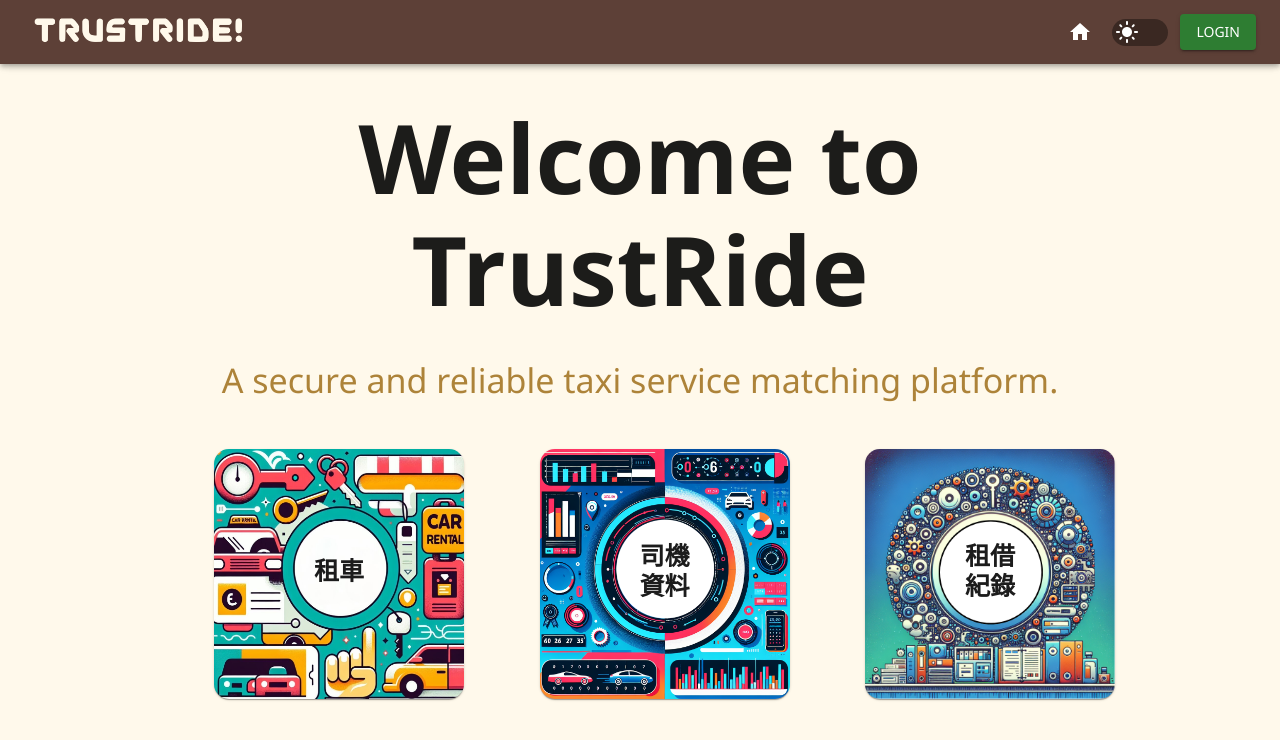
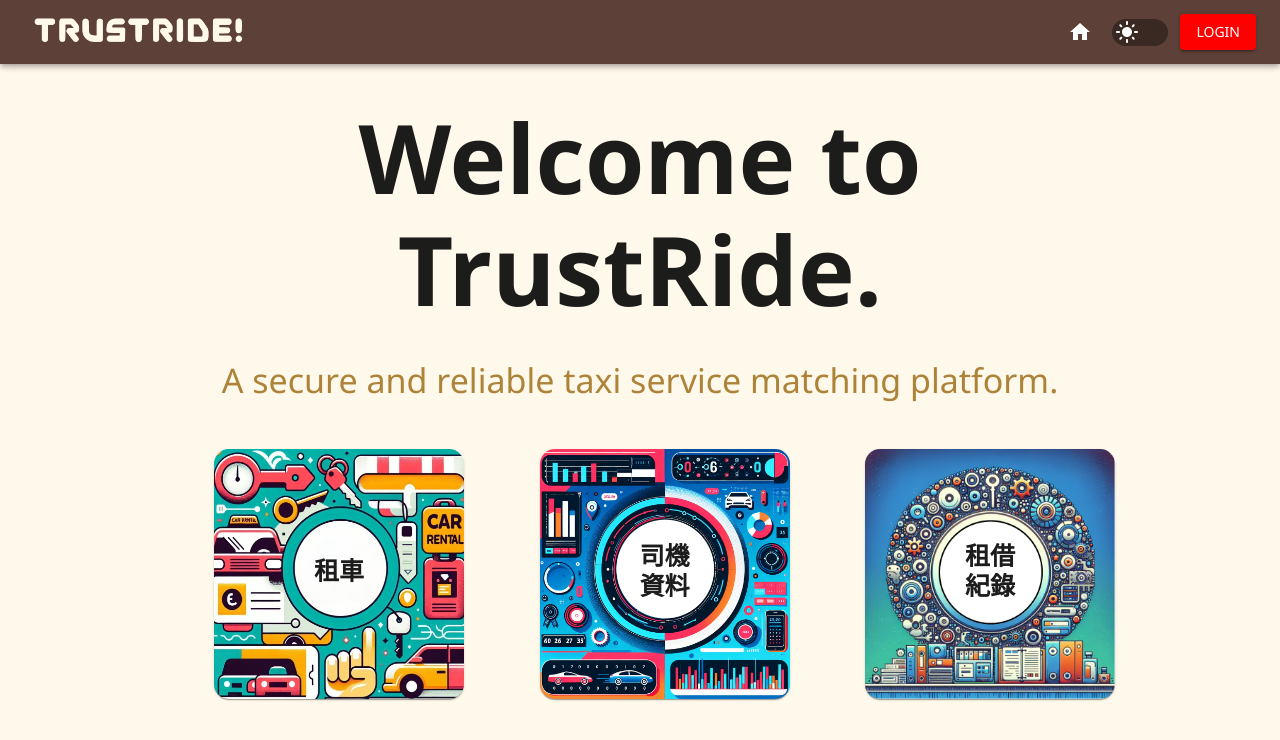
Before and after one commit to WESLEY-CHEN-05/NMfinal, a React (Create React App) app in the folder frontend/: page / in a window 1280 px wide. Shown: the top 740 px of the page. Built offline with nearby package versions, Linux system fonts and the light colour scheme.

Commit message:
change button color

```diff
--- a/frontend/src/components/Account.js
+++ b/frontend/src/components/Account.js
@@ -65,7 +65,12 @@
         <IconButton onClick={handleOpen}>
           <AccountCircleIcon />
         </IconButton>:
-        <Button onClick={handleOpen} variant="contained" color="success" >Login</Button>
+        <Button onClick={handleOpen} variant="contained" sx={{
+          backgroundColor: 'red',
+          '&:hover': {
+            backgroundColor: 'dark  red', // Optional: Change the hover color
+          }
+         }}>Login</Button>
       }
 
       <Modal
--- a/frontend/src/components/CustomizedAppBar.js
+++ b/frontend/src/components/CustomizedAppBar.js
@@ -10,8 +10,7 @@
   return (
     <AppBar position="fixed">
       <Toolbar>
-        <Box
-        sx={{flexGrow:1 }}>
+        <Box sx={{flexGrow:1 }}>
           <Box
             component="img"
             src="logo.png"
--- a/frontend/src/containers/Homepage.js
+++ b/frontend/src/containers/Homepage.js
@@ -40,7 +40,7 @@
             textAlign: 'center',
             fontWeight: 'bold'
           }} gutterBottom>
-            Welcome to TrustRide
+            Welcome to TrustRide.
           </Typography>
           <Typography variant="h4" align='center' sx={{color: 'secondary.main'}} gutterBottom>
             A secure and reliable taxi service matching platform.
--- a/frontend/src/containers/SignIn.js
+++ b/frontend/src/containers/SignIn.js
@@ -94,7 +94,7 @@
       </Snackbar>
       <CssBaseline />
       <Grid container component="main" sx={{ height: '100vh', backgroundImage: `url(${taxiImg})` }} justifyContent='center' >
-        <Grid item xs={12} sm={8} md={5} component={Paper} elevation={6} sx={{opacity:0.8}} square>
+        <Grid item xs={12} sm={8} md={5} component={Paper} elevation={6} sx={{opacity:0.97}} square>
           <Box
             sx={{
               my: 8,
@@ -161,7 +161,7 @@
                 type="submit"
                 fullWidth
                 variant="contained"
-                sx={{ mt: 3, mb: 2 }}
+                sx={{ mt: 3, mb: 2 , bgcolor:'primary.main'}}
               >
                 Sign In
               </Button>
```
